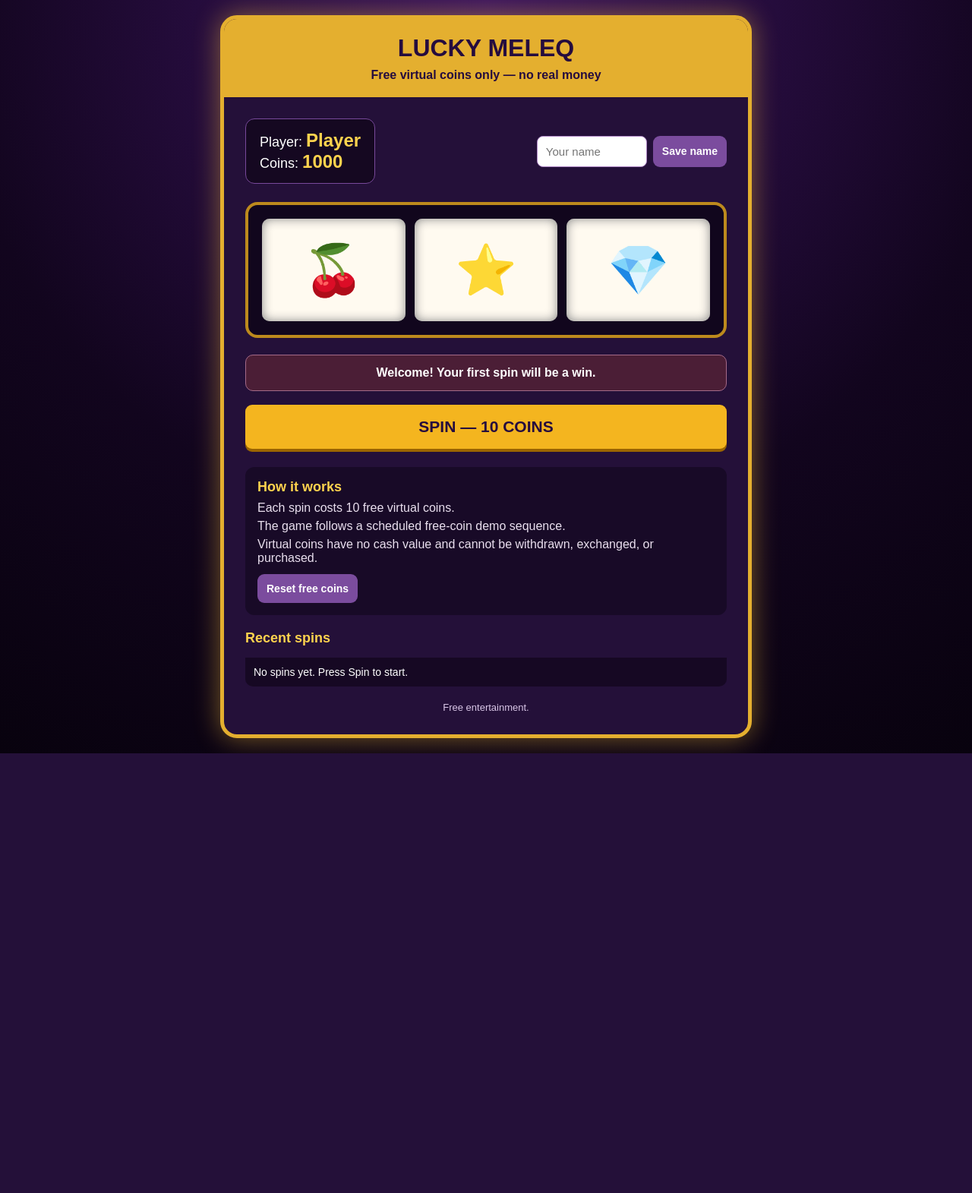
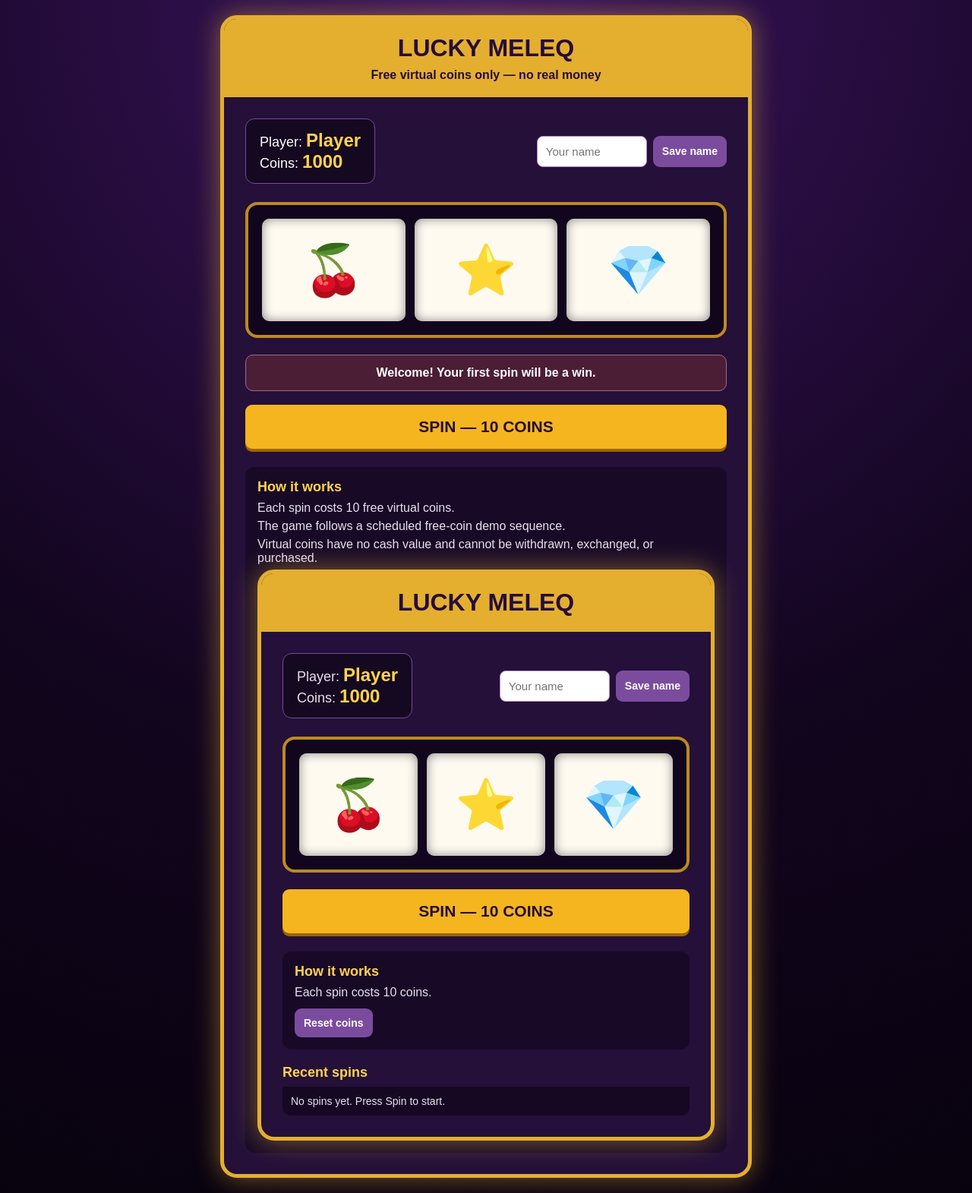
Before and after one commit to mhoxhaj/-lucky-meleq-slot-machine, a Flask app: page / in a window 1280 px wide. Shown: the whole page at 76% size. Before the commit the page ends 992 px from the top, so only its background shows below. Run offline with Flask 3, Linux system fonts and the light colour scheme.

Commit message:
Add files via upload

```diff
--- a/templates/index.html
+++ b/templates/index.html
@@ -300,9 +300,270 @@
         <p>The game follows a scheduled free-coin demo sequence.</p>
         <p>Virtual coins have no cash value and cannot be withdrawn, exchanged, or purchased.</p>
 
+      <!DOCTYPE html>
+<html lang="en">
+<head>
+  <meta charset="UTF-8">
+  <meta name="viewport" content="width=device-width, initial-scale=1.0">
+
+  <title>Lucky Meleq</title>
+
+  <style>
+    * {
+      box-sizing: border-box;
+    }
+
+    body {
+      margin: 0;
+      min-height: 100vh;
+      font-family: Arial, sans-serif;
+      background: radial-gradient(circle at top, #3b145f, #12051e 60%, #08020e);
+      color: white;
+      display: grid;
+      place-items: center;
+      padding: 20px;
+    }
+
+    .game {
+      width: min(700px, 100%);
+      background: #241039;
+      border: 5px solid #e4af2f;
+      border-radius: 22px;
+      box-shadow: 0 0 35px rgba(255, 197, 58, 0.45);
+      overflow: hidden;
+    }
+
+    header {
+      background: #e4af2f;
+      color: #250c3e;
+      padding: 20px;
+      text-align: center;
+    }
+
+    header h1 {
+      margin: 0;
+      font-size: 32px;
+    }
+
+    .content {
+      padding: 28px;
+    }
+
+    .top-row {
+      display: flex;
+      justify-content: space-between;
+      align-items: center;
+      gap: 12px;
+      flex-wrap: wrap;
+      margin-bottom: 24px;
+    }
+
+    .balance {
+      background: #150821;
+      border: 1px solid #78499b;
+      border-radius: 12px;
+      padding: 14px 18px;
+      font-size: 18px;
+    }
+
+    .balance strong {
+      color: #ffd34e;
+      font-size: 24px;
+    }
+
+    .name-form {
+      display: flex;
+      gap: 8px;
+    }
+
+    input {
+      width: 145px;
+      padding: 11px;
+      border-radius: 8px;
+      border: 1px solid #b28ac9;
+      font-size: 15px;
+    }
+
+    .reels {
+      display: grid;
+      grid-template-columns: repeat(3, 1fr);
+      gap: 12px;
+      background: #11061d;
+      border: 4px solid #bd8a1d;
+      border-radius: 16px;
+      padding: 18px;
+      margin: 22px 0;
+    }
+
+    .reel {
+      min-height: 135px;
+      display: grid;
+      place-items: center;
+      background: #fffaf0;
+      border-radius: 10px;
+      color: #111;
+      font-size: 65px;
+      box-shadow: inset 0 0 14px #888;
+    }
+
+    button {
+      border: none;
+      border-radius: 9px;
+      padding: 12px 16px;
+      font-weight: bold;
+      font-size: 16px;
+      cursor: pointer;
+    }
+
+    .spin {
+      width: 100%;
+      padding: 17px;
+      background: #f4b51f;
+      color: #250c3e;
+      font-size: 21px;
+      box-shadow: 0 4px 0 #9b6500;
+    }
+
+    .spin:hover {
+      background: #ffd055;
+    }
+
+    .spin:active {
+      transform: translateY(3px);
+      box-shadow: 0 1px 0 #9b6500;
+    }
+
+    .small-button {
+      background: #7b4c9e;
+      color: white;
+      font-size: 14px;
+      padding: 11px 12px;
+    }
+
+    .small-button:hover {
+      background: #9666bc;
+    }
+
+    .rules {
+      margin-top: 24px;
+      background: #180a27;
+      border-radius: 12px;
+      padding: 16px;
+      color: #e9dfee;
+    }
+
+    .rules h2 {
+      margin: 0 0 8px;
+      font-size: 18px;
+      color: #ffd34e;
+    }
+
+    .rules p {
+      margin: 6px 0;
+    }
+
+    .history {
+      margin-top: 20px;
+    }
+
+    .history h2 {
+      color: #ffd34e;
+      font-size: 18px;
+    }
+
+    .history-item {
+      background: #160823;
+      border-bottom: 1px solid #49305c;
+      padding: 11px;
+      display: flex;
+      justify-content: space-between;
+      gap: 14px;
+      font-size: 14px;
+    }
+
+    .history-item:first-of-type {
+      border-radius: 10px 10px 0 0;
+    }
+
+    .history-item:last-child {
+      border-radius: 0 0 10px 10px;
+      border-bottom: none;
+    }
+
+    .winner-reels {
+      animation: winGlow 0.8s ease-in-out infinite alternate;
+    }
+
+    @keyframes winGlow {
+      from {
+        box-shadow: 0 0 12px rgba(255, 211, 78, 0.35);
+      }
+
+      to {
+        box-shadow: 0 0 28px rgba(255, 211, 78, 0.95);
+      }
+    }
+
+    @media (max-width: 520px) {
+      .content {
+        padding: 18px;
+      }
+
+      .reel {
+        min-height: 100px;
+        font-size: 45px;
+      }
+
+      header h1 {
+        font-size: 26px;
+      }
+
+      .history-item {
+        flex-direction: column;
+        gap: 4px;
+      }
+    }
+  </style>
+</head>
+
+<body>
+  <main class="game">
+    <header>
+      <h1>LUCKY MELEQ</h1>
+    </header>
+
+    <section class="content">
+      <div class="top-row">
+        <div class="balance">
+          Player: <strong>{{ username }}</strong><br>
+          Coins: <strong>{{ coins }}</strong>
+        </div>
+
+        <form class="name-form" action="/set_username" method="POST">
+          <input name="username" maxlength="20" placeholder="Your name">
+          <button class="small-button" type="submit">Save name</button>
+        </form>
+      </div>
+
+      <div class="reels {% if last_was_win %}winner-reels{% endif %}">
+        <div class="reel">{{ last_reels[0] }}</div>
+        <div class="reel">{{ last_reels[1] }}</div>
+        <div class="reel">{{ last_reels[2] }}</div>
+      </div>
+
+      <form action="/spin" method="POST">
+        <button class="spin" type="submit">
+          SPIN — {{ spin_cost }} COINS
+        </button>
+      </form>
+
+      <div class="rules">
+        <h2>How it works</h2>
+        <p>Each spin costs {{ spin_cost }} coins.</p>
+
         <form action="/reset" method="POST" style="margin-top: 12px;">
           <button class="small-button" type="submit">
-            Reset free coins
+            Reset coins
           </button>
         </form>
       </div>
@@ -313,7 +574,7 @@
         {% if history %}
           {% for reels, message, balance in history|reverse %}
             <div class="history-item">
-              <span><strong>{{ reels }}</strong> — {{ message }}</span>
+              <span><strong>{{ reels }}</strong></span>
               <span>Balance: {{ balance }}</span>
             </div>
           {% endfor %}
@@ -323,10 +584,6 @@
           </div>
         {% endif %}
       </div>
-
-      <p class="warning">
-        Free entertainment.
-      </p>
     </section>
   </main>
 
```
